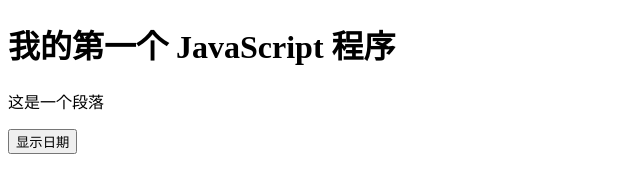
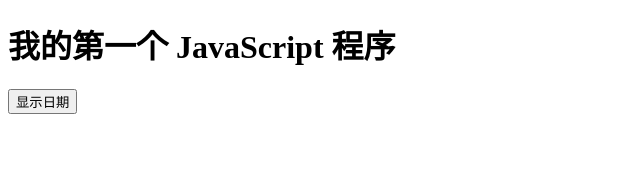
Before and after one commit to Jimmyhe1986/test4, a plain HTML site: page index.html in a window 1280 px wide. Shown: the whole page, without its empty margins (0-640 px from the left). Drawn offline with Linux system fonts and the light colour scheme.

Commit message:
Update index.html

```diff
--- a/index.html
+++ b/index.html
@@ -12,7 +12,7 @@ function displayDate(){
 <body>
 
 <h1>我的第一个 JavaScript 程序</h1>
-<p id="demo">这是一个段落</p>
+<p id="demo"></p>
 
 <button type="button" onclick="displayDate()">显示日期</button>
 
```
